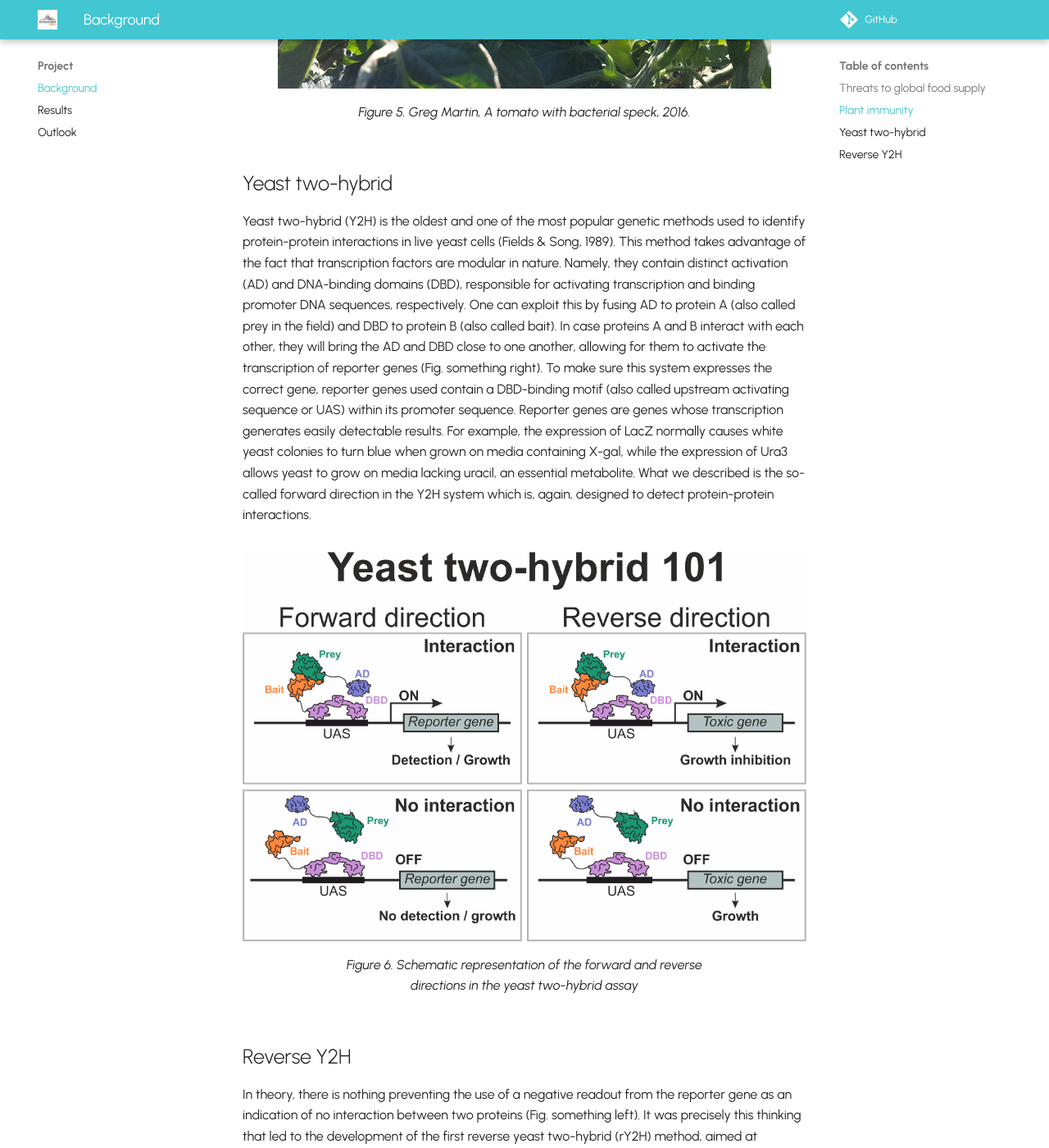
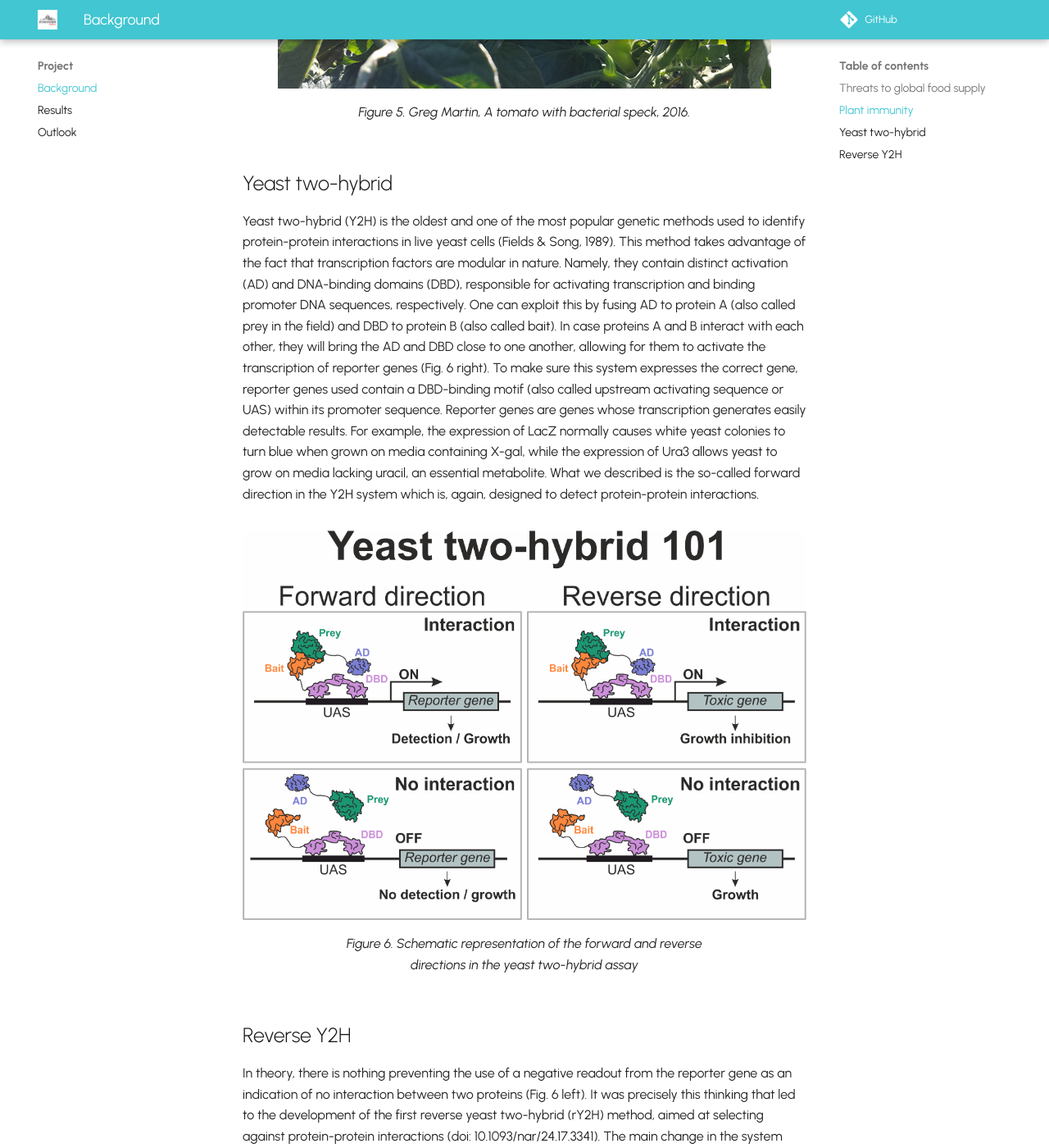
Before and after one commit to idec-teams/2023_Evolution_Suisse, an MkDocs documentation site: the page built from docs/project/background.md, in a window 1280 px wide and 1400 px high, scrolled down 3741 px. Shown: the whole window at 82% size. Built offline with MkDocs 1.6.1 and Material for MkDocs 9.7.7, drawn with Linux system fonts in a browser that asks for light colours; comment, search, counter and statistics services are not loaded; some of the changed text lies outside the part shown.

Commit message:
Update background.md

```diff
--- a/docs/project/background.md
+++ b/docs/project/background.md
@@ -47,7 +47,7 @@ We decided to tackle these problems using directed evolution to evolve plant rec
 </figure>
 
 ## Yeast two-hybrid
-Yeast two-hybrid (Y2H) is the oldest and one of the most popular genetic methods used to identify protein-protein interactions in live yeast cells (Fields & Song, 1989). This method takes advantage of the fact that transcription factors are modular in nature. Namely, they contain distinct activation (AD) and DNA-binding domains (DBD), responsible for activating transcription and binding promoter DNA sequences, respectively. One can exploit this by fusing AD to protein A (also called prey in the field) and DBD to protein B (also called bait). In case proteins A and B interact with each other, they will bring the AD and DBD close to one another, allowing for them to activate the transcription of reporter genes (Fig. something right). To make sure this system expresses the correct gene, reporter genes used contain a DBD-binding motif (also called upstream activating sequence or UAS) within its promoter sequence. Reporter genes are genes whose transcription generates easily detectable results. For example, the expression of LacZ normally causes white yeast colonies to turn blue when grown on media containing X-gal, while the expression of Ura3 allows yeast to grow on media lacking uracil, an essential metabolite. What we described is the so-called forward direction in the Y2H system which is, again, designed to detect protein-protein interactions.
+Yeast two-hybrid (Y2H) is the oldest and one of the most popular genetic methods used to identify protein-protein interactions in live yeast cells (Fields & Song, 1989). This method takes advantage of the fact that transcription factors are modular in nature. Namely, they contain distinct activation (AD) and DNA-binding domains (DBD), responsible for activating transcription and binding promoter DNA sequences, respectively. One can exploit this by fusing AD to protein A (also called prey in the field) and DBD to protein B (also called bait). In case proteins A and B interact with each other, they will bring the AD and DBD close to one another, allowing for them to activate the transcription of reporter genes (Fig. 6 right). To make sure this system expresses the correct gene, reporter genes used contain a DBD-binding motif (also called upstream activating sequence or UAS) within its promoter sequence. Reporter genes are genes whose transcription generates easily detectable results. For example, the expression of LacZ normally causes white yeast colonies to turn blue when grown on media containing X-gal, while the expression of Ura3 allows yeast to grow on media lacking uracil, an essential metabolite. What we described is the so-called forward direction in the Y2H system which is, again, designed to detect protein-protein interactions.
 
 <figure markdown>
 ![Figure6](Background_figures/Y2H_explained_basic_2.png)
@@ -55,4 +55,4 @@ Yeast two-hybrid (Y2H) is the oldest and one of the most popular genetic methods
 </figure>
 
 ## Reverse Y2H
-In theory, there is nothing preventing the use of a negative readout from the reporter gene as an indication of no interaction between two proteins (Fig. something left). It was precisely this thinking that led to the development of the first reverse yeast two-hybrid (rY2H) method, aimed at selecting against protein-protein interactions (doi: 10.1093/nar/24.17.3341). The main change in the system was the use of a counterselectable reporter gene whose transcription and translation led to a toxic protein. As such, yeast that contained interacting proteins would die off, leaving only colonies harbouring non-interacting proteins. A final improvement merged the forward and reverse directions in a single system using the Ura3 reporter gene (doi: 10.1073/pnas.93.19.10315). On one hand, in a medium lacking uracil, Ura3 transcription is essential for growth. On the other hand, if one adds 5’-fluoroorotic acid (5FOA) to the medium, Ura3 transcription transforms it into a toxic metabolite, killing the cell. Therefore, one can plate the same yeast strain, on media lacking uracil to select for protein-protein interactions or on media with 5FOA to select against them. Nonetheless, existing rY2H systems still have numerous limitations, many of which we cover in the next section and in our results section.
+In theory, there is nothing preventing the use of a negative readout from the reporter gene as an indication of no interaction between two proteins (Fig. 6 left). It was precisely this thinking that led to the development of the first reverse yeast two-hybrid (rY2H) method, aimed at selecting against protein-protein interactions (doi: 10.1093/nar/24.17.3341). The main change in the system was the use of a counterselectable reporter gene whose transcription and translation led to a toxic protein. As such, yeast that contained interacting proteins would die off, leaving only colonies harbouring non-interacting proteins. A final improvement merged the forward and reverse directions in a single system using the Ura3 reporter gene (doi: 10.1073/pnas.93.19.10315). On one hand, in a medium lacking uracil, Ura3 transcription is essential for growth. On the other hand, if one adds 5’-fluoroorotic acid (5FOA) to the medium, Ura3 transcription transforms it into a toxic metabolite, killing the cell. Therefore, one can plate the same yeast strain, on media lacking uracil to select for protein-protein interactions or on media with 5FOA to select against them. Nonetheless, existing rY2H systems still have numerous limitations, many of which we cover in the next section and in our results section.
```
